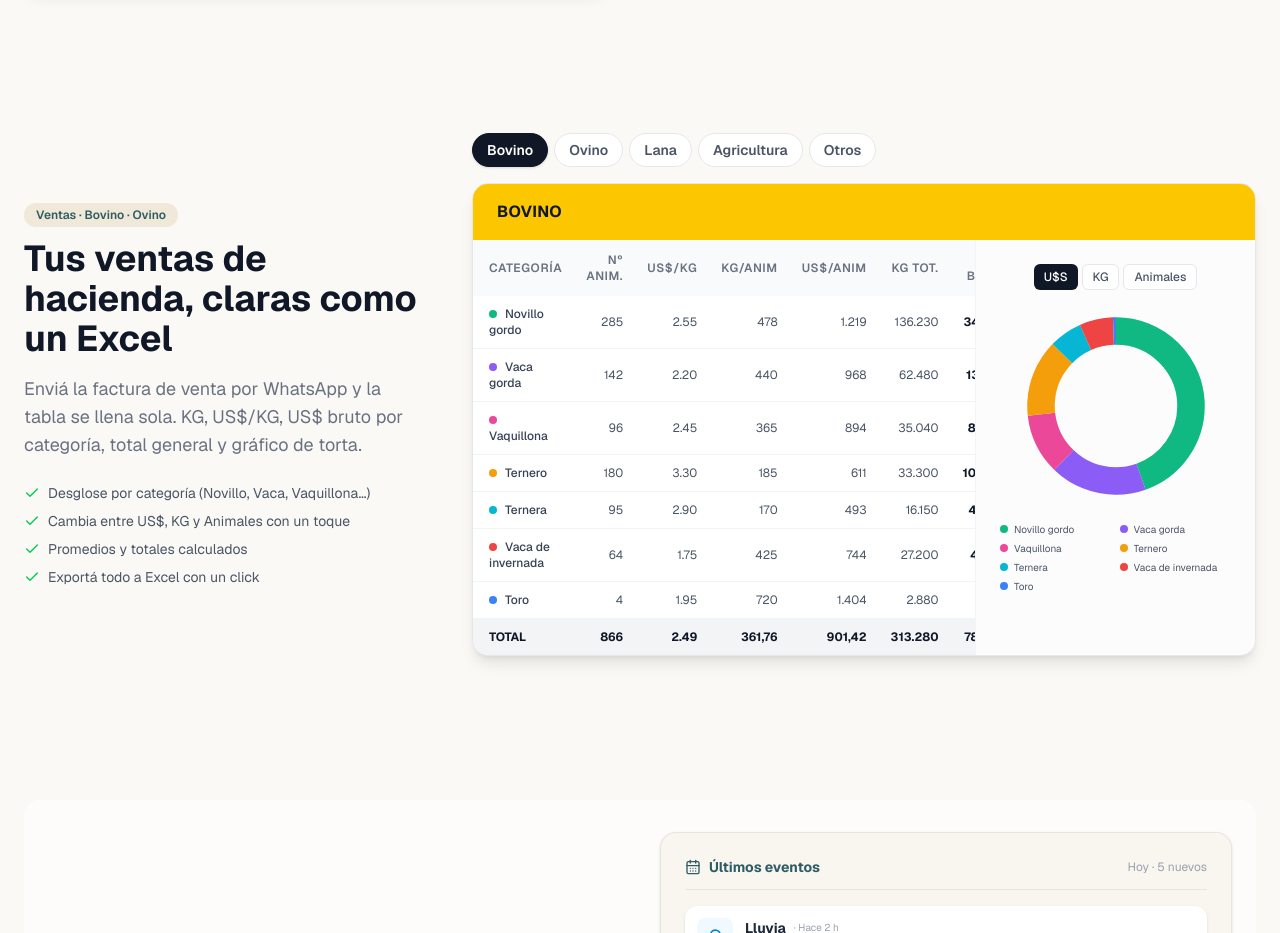
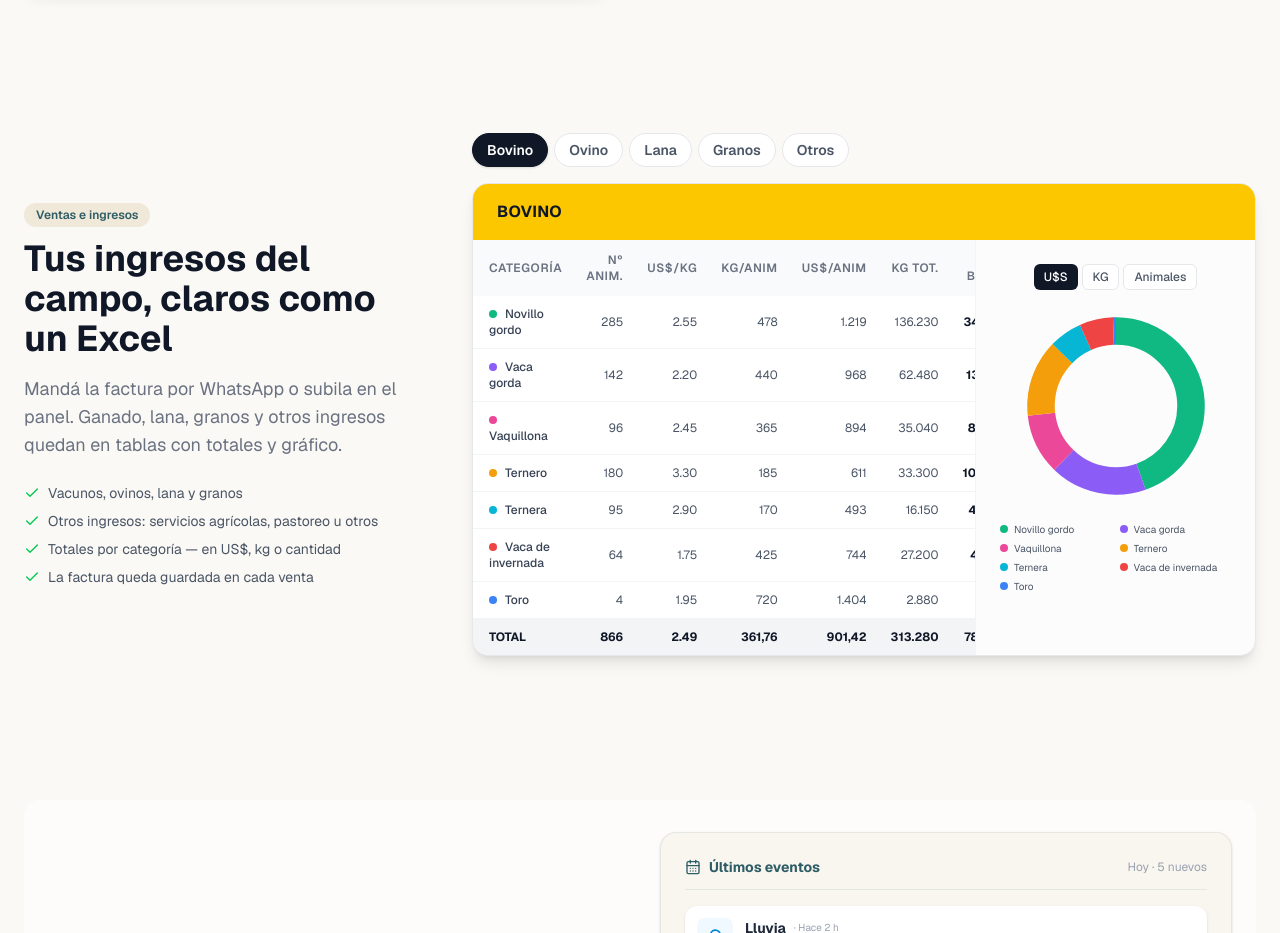
Before and after one commit to talalandig/landingbotrural, a Next.js app: page / in a window 1280 px wide. Shown: the part 3920-4853 px from the top of the page. Built offline with nearby package versions, Linux system fonts and the light colour scheme.

Commit message:
Mejorar copy de ventas e ingresos en la landing
Texto más claro y resumido: todos los tipos de ingreso (ganado, lana,
granos, otros) con subcategorías reales. Mockup alineado (Granos, Otros).

```diff
--- a/app/page.tsx
+++ b/app/page.tsx
@@ -282,8 +282,8 @@ const PLATFORM_FEATURES: {
   },
   {
     icon: <TrendingUp className="w-7 h-7" />,
-    title: 'Ventas de hacienda',
-    description: 'Enviá la factura de venta por WhatsApp y queda todo cargado automáticamente.',
+    title: 'Ventas e ingresos',
+    description: 'Ganado, lana, granos u otros ingresos. Mandá la factura por WhatsApp o cargala en el panel.',
     color: 'from-[#02C951] to-[#2D5C64]',
     tag: 'Ventas',
     module: 'finanzas',
@@ -503,6 +503,19 @@ function AgriculturaVisual() {
 // Datos con precios y rindes realistas de Uruguay (zafra 2025).
 // ============================================================
 
+const VENTAS_SECTION = {
+  badge: 'Ventas e ingresos',
+  title: 'Tus ingresos del campo, claros como un Excel',
+  description:
+    'Mandá la factura por WhatsApp o subila en el panel. Ganado, lana, granos y otros ingresos quedan en tablas con totales y gráfico.',
+  bullets: [
+    'Vacunos, ovinos, lana y granos',
+    'Otros ingresos: servicios agrícolas, pastoreo u otros',
+    'Totales por categoría — en US$, kg o cantidad',
+    'La factura queda guardada en cada venta',
+  ],
+};
+
 function fmt(n: number) {
   return n.toLocaleString('es-UY', { minimumFractionDigits: 0, maximumFractionDigits: 2 });
 }
@@ -574,13 +587,13 @@ const AGRI_TOT = AGRI_ROWS.reduce((s, r) => ({
   has: s.has + (r.has as number), tnTot: s.tnTot + (r.tnTot as number), bruto: s.bruto + (r.bruto as number)
 }), { has: 0, tnTot: 0, bruto: 0 });
 
-// ===== OTROS INGRESOS
+// ===== OTROS INGRESOS (subcategorías reales de la app)
 const OTROS_ROWS: Row[] = [
-  { cat: 'Alquiler de campo',     color: '#10b981', cant: 250, unidad: 'ha/año',     usUn: 75, bruto: 18750 },
-  { cat: 'Venta de fardos',       color: '#f59e0b', cant: 800, unidad: 'fardos',     usUn: 18, bruto: 14400 },
-  { cat: 'Servicio de pastoreo',  color: '#06b6d4', cant: 1200,unidad: 'cab/mes',    usUn: 8,  bruto: 9600  },
-  { cat: 'Servicio de cosecha',   color: '#8b5cf6', cant: 120, unidad: 'ha',         usUn: 75, bruto: 9000  },
-  { cat: 'Venta de leña',         color: '#ef4444', cant: 80,  unidad: 'm³',         usUn: 35, bruto: 2800  },
+  { cat: 'Servicios Agrícolas · Cosecha',        color: '#10b981', cant: 120, unidad: 'ha',      usUn: 75, bruto: 9000  },
+  { cat: 'Servicios Agrícolas · Pulverización', color: '#22c55e', cant: 85,  unidad: 'ha',      usUn: 42, bruto: 3570  },
+  { cat: 'Pastoreo · enero',                    color: '#06b6d4', cant: 1200,unidad: 'cab/mes', usUn: 8,  bruto: 9600  },
+  { cat: 'Otros · Venta de fardos',             color: '#f59e0b', cant: 800, unidad: 'fardos',  usUn: 18, bruto: 14400 },
+  { cat: 'Otros · Alquiler de campo',           color: '#8b5cf6', cant: 250, unidad: 'ha/año',  usUn: 75, bruto: 18750 },
 ];
 const OTROS_TOT = OTROS_ROWS.reduce((s, r) => ({ bruto: s.bruto + (r.bruto as number) }), { bruto: 0 });
 
@@ -662,10 +675,10 @@ const SECTORS: Sector[] = [
   },
   {
     id: 'agri',
-    label: 'Agricultura',
+    label: 'Granos',
     headerBg: 'bg-[#2D5C64]',
     headerText: 'text-white',
-    headerLabel: 'AGRICULTURA · Zafra 24/25',
+    headerLabel: 'GRANOS · Zafra 24/25',
     cols: [
       { key: 'cat', label: 'Cultivo', align: 'left' },
       { key: 'has', label: 'Hás', align: 'right' },
@@ -1937,13 +1950,11 @@ export default function Home() {
         <div className="max-w-7xl mx-auto">
           <motion.div initial={{ opacity: 0, y: 30 }} whileInView={{ opacity: 1, y: 0 }} viewport={{ once: true }} className="grid lg:grid-cols-[400px_1fr] gap-10 lg:gap-12 items-center">
             <div>
-              <span className="inline-block bg-[#F0E8D8] text-[#2D5C64] px-3 py-1 rounded-full text-xs font-semibold mb-3">Ventas · Bovino · Ovino</span>
-              <h3 className="text-3xl md:text-4xl font-bold mb-4 text-gray-900">Tus ventas de hacienda, claras como un Excel</h3>
-              <p className="text-lg text-gray-500 mb-6">
-                Enviá la factura de venta por WhatsApp y la tabla se llena sola. KG, US$/KG, US$ bruto por categoría, total general y gráfico de torta.
-              </p>
+              <span className="inline-block bg-[#F0E8D8] text-[#2D5C64] px-3 py-1 rounded-full text-xs font-semibold mb-3">{VENTAS_SECTION.badge}</span>
+              <h3 className="text-3xl md:text-4xl font-bold mb-4 text-gray-900">{VENTAS_SECTION.title}</h3>
+              <p className="text-lg text-gray-500 mb-6">{VENTAS_SECTION.description}</p>
               <ul className="space-y-2 text-sm text-gray-600">
-                {['Desglose por categoría (Novillo, Vaca, Vaquillona…)', 'Cambia entre US$, KG y Animales con un toque', 'Promedios y totales calculados', 'Exportá todo a Excel con un click'].map((it, i) => (
+                {VENTAS_SECTION.bullets.map((it, i) => (
                   <li key={i} className="flex items-start gap-2">
                     <Check className="w-4 h-4 text-[#02C951] mt-0.5 shrink-0" />
                     <span>{it}</span>
@@ -2045,13 +2056,11 @@ export default function Home() {
             className="grid lg:grid-cols-[400px_1fr] gap-10 lg:gap-12 items-center mt-14 md:mt-16 pt-14 md:pt-16 border-t border-[#2D5C64]/10"
           >
             <div>
-              <span className="inline-block bg-[#F0E8D8] text-[#2D5C64] px-3 py-1 rounded-full text-xs font-semibold mb-3">Ventas · Bovino · Ovino</span>
-              <h3 className="text-3xl md:text-4xl font-bold mb-4 text-gray-900">Tus ventas de hacienda, claras como un Excel</h3>
-              <p className="text-lg text-gray-500 mb-6">
-                Enviá la factura de venta por WhatsApp y la tabla se llena sola. KG, US$/KG, US$ bruto por categoría, total general y gráfico de torta.
-              </p>
+              <span className="inline-block bg-[#F0E8D8] text-[#2D5C64] px-3 py-1 rounded-full text-xs font-semibold mb-3">{VENTAS_SECTION.badge}</span>
+              <h3 className="text-3xl md:text-4xl font-bold mb-4 text-gray-900">{VENTAS_SECTION.title}</h3>
+              <p className="text-lg text-gray-500 mb-6">{VENTAS_SECTION.description}</p>
               <ul className="space-y-2 text-sm text-gray-600">
-                {['Desglose por categoría (Novillo, Vaca, Vaquillona…)', 'Cambia entre US$, KG y Animales con un toque', 'Promedios y totales calculados', 'Exportá todo a Excel con un click'].map((it, i) => (
+                {VENTAS_SECTION.bullets.map((it, i) => (
                   <li key={i} className="flex items-start gap-2">
                     <Check className="w-4 h-4 text-[#02C951] mt-0.5 shrink-0" />
                     <span>{it}</span>
```
